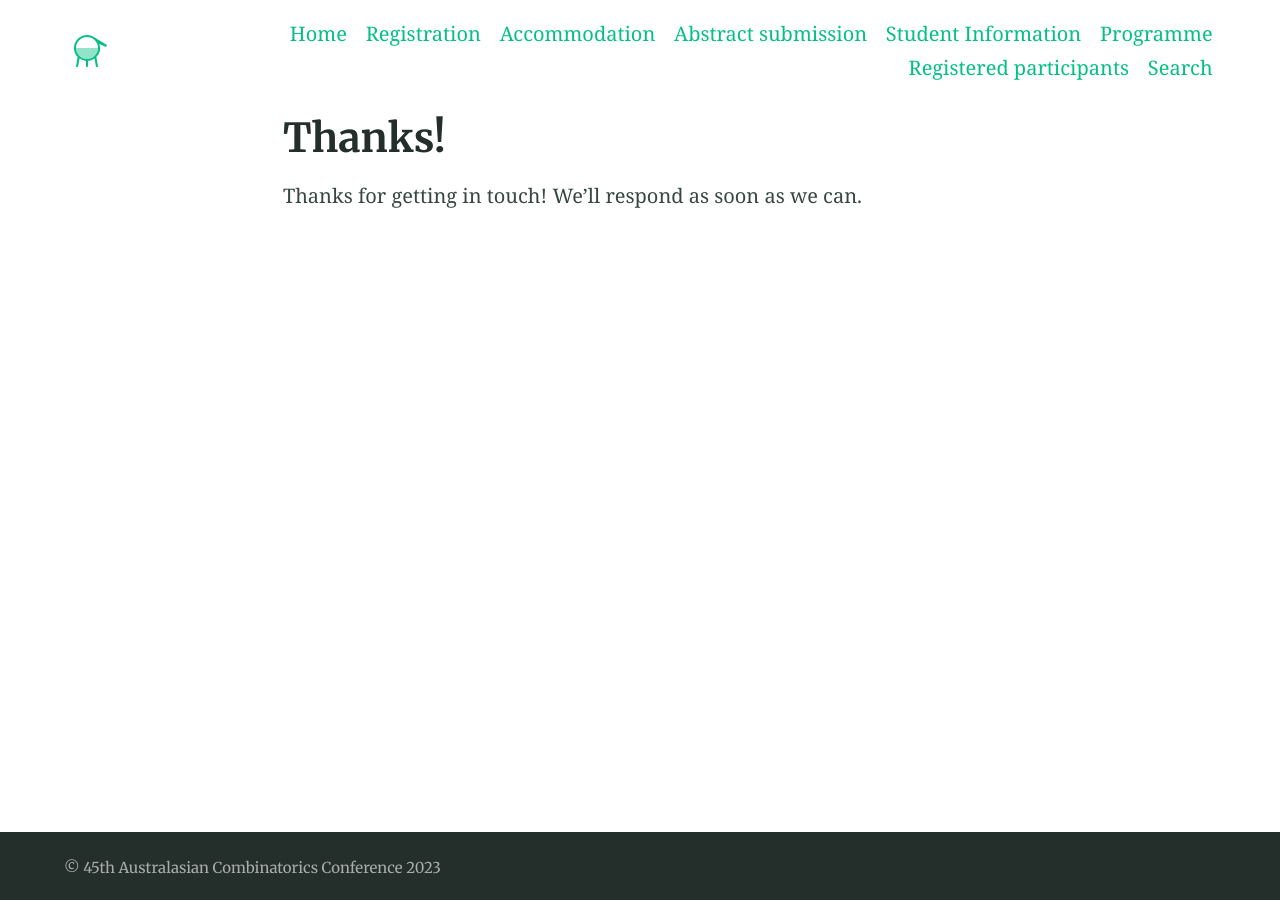
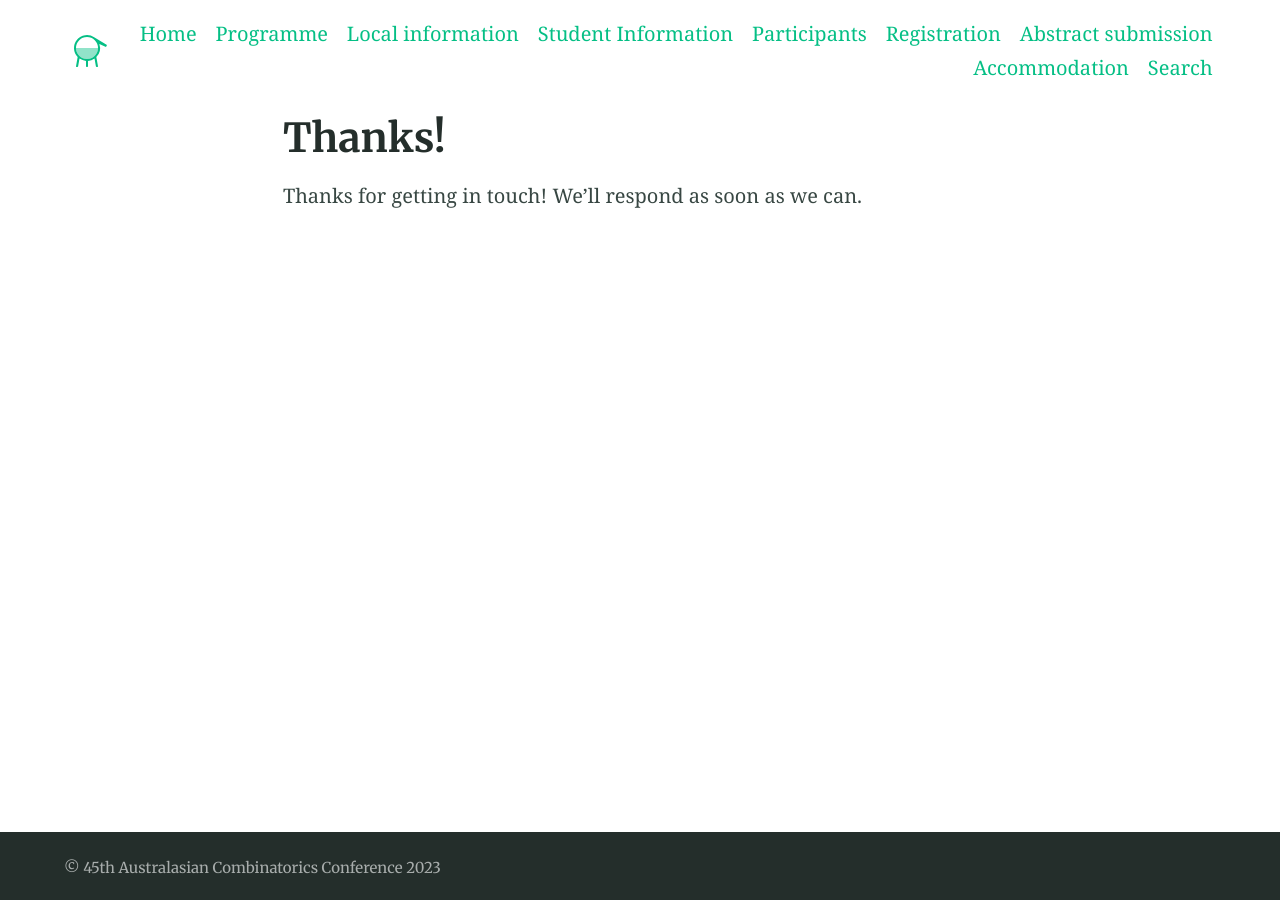
Before and after one commit to 45ACC/45ACC.github.io, a Jekyll site: the page built from thanks.md, in a window 1280 px wide. Built offline with Jekyll 4.4.1, drawn with Linux system fonts in a browser that asks for light colours.

Commit message:
Update _config.yml

```diff
--- a/_config.yml
+++ b/_config.yml
@@ -123,18 +123,20 @@ favicons: # Favicons are also used in the manifest file. Syntax is 'size: path'
 navigation_header:
 - title: Home
   url: /
+- title: Programme
+  url: /programme/
+- title: Local information
+  url: /localinfo/
+- title: Student Information
+  url: /studentinfo/
+- title: Participants
+  url: /participants/
 - title: Registration
   url: /registration/
+- title: Abstract submission
+  url: /abstractsubmission/
 - title: Accommodation
   url: /accommodation/
-- title: Abstract submission
-  url: /abstractsubmission/
-- title: Student Information
-  url: /studentinfo/
-- title: Programme
-  url: /programme/
-- title: Registered participants
-  url: /participants/
 - title: Search
   url: /search/
 
```
